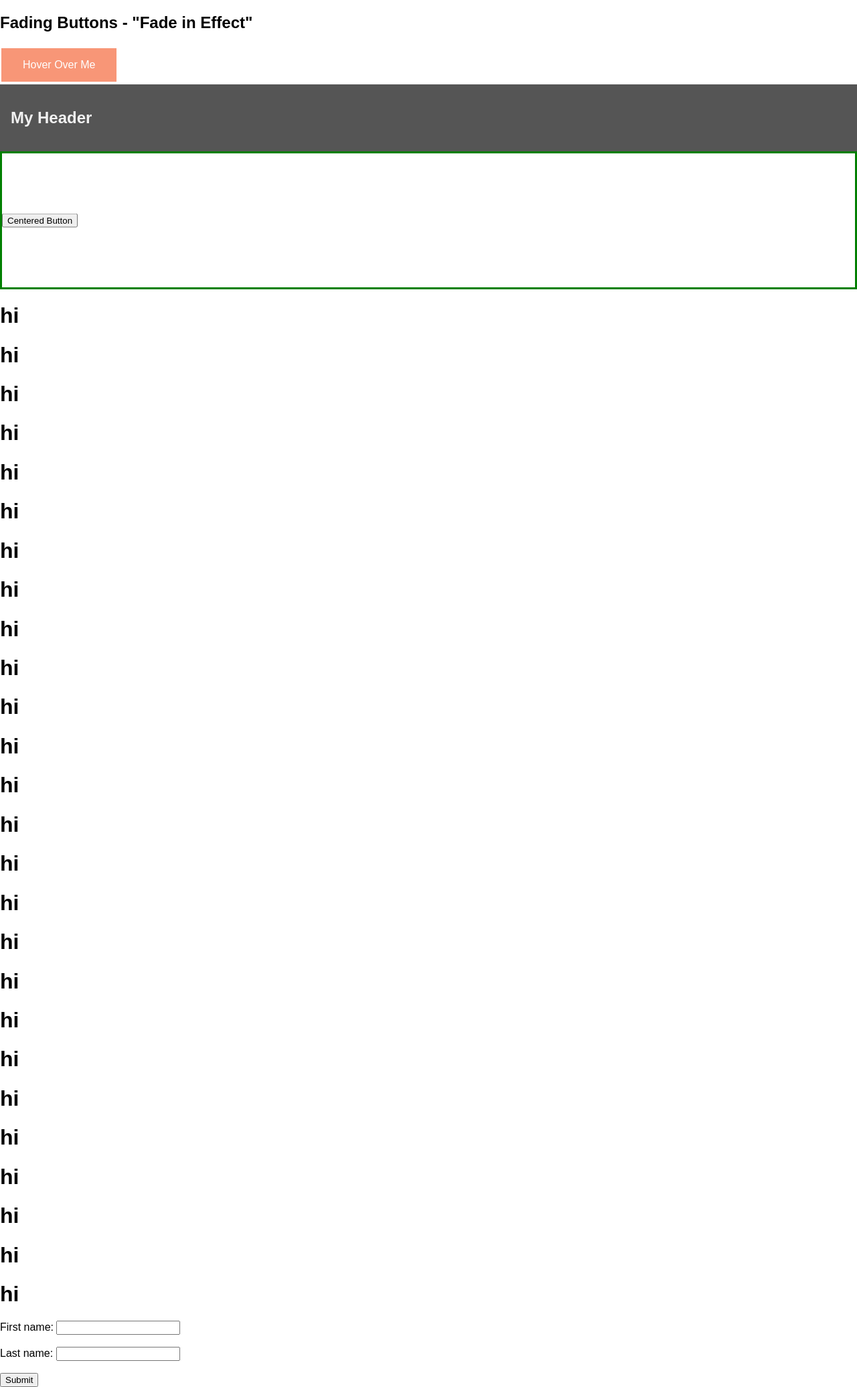
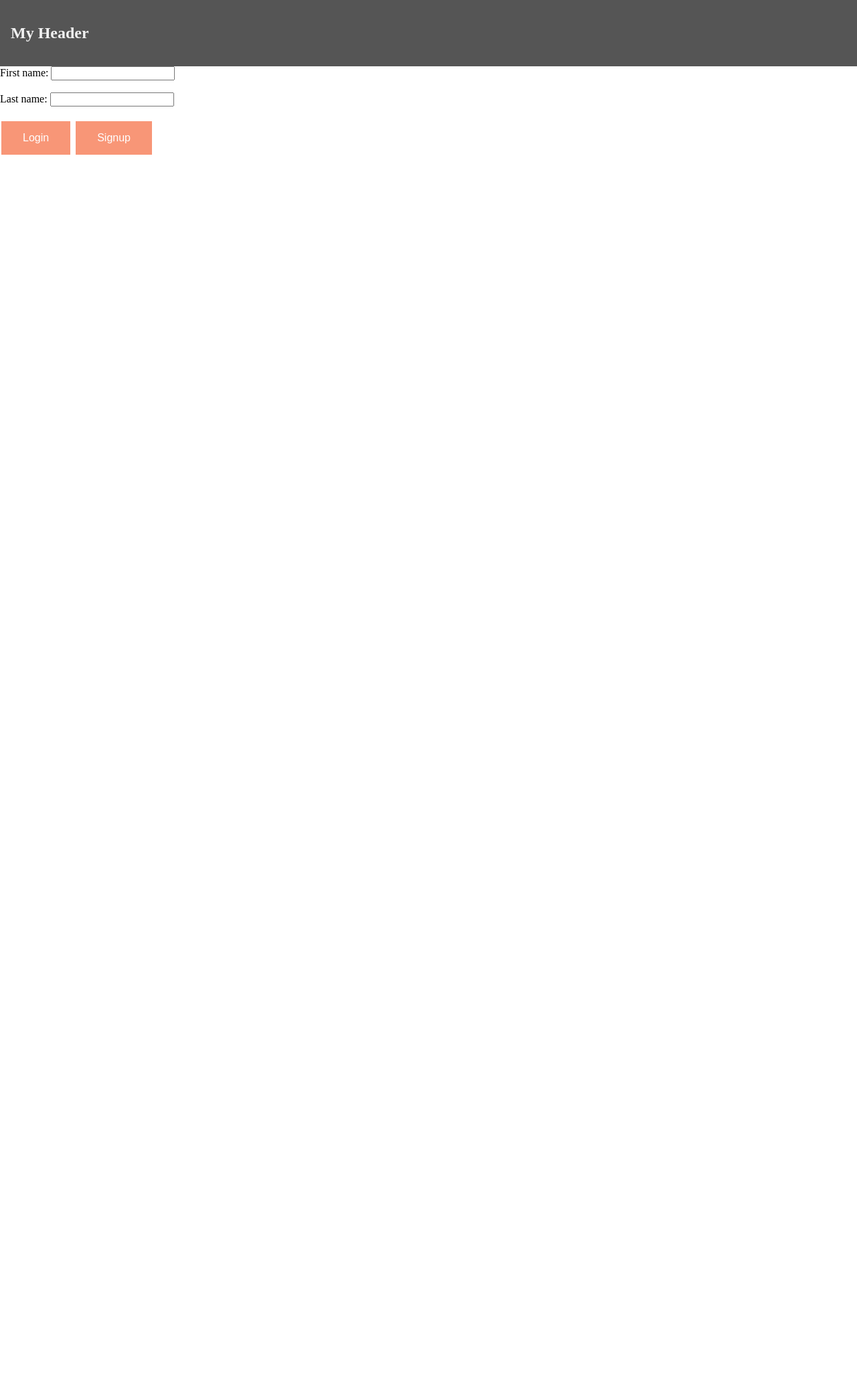
Before and after one commit to JaredTauler/TicketSystem, a Python web app: template templates/login.html in a window 1280 px wide. Shown: the whole page at 67% size. After the commit the page ends 231 px from the top, so only its background shows below. Run offline with Jinja, Linux system fonts and the light colour scheme; the template is opened without the code that fills it, so the values that code supplies are empty.

Commit message:
Add files via upload

```diff
--- a/templates/base.html
+++ b/templates/base.html
@@ -9,7 +9,6 @@
     <style>
         body {
           margin: 0;
-          font-family: Arial, Helvetica, sans-serif;
         }
         .header {
           padding: 16px ;
@@ -17,34 +16,34 @@
           color: #f1f1f1;
         }
         /* Page content */
-        .content {
-          padding: 16px;
-        }
+        /*.content {*/
+        /*  padding: 16px;*/
+        /*}*/
 
         /* The sticky class is added to the header with JS when it reaches its scroll position */
-        .sticky {
-          position: fixed;
-          top: 0;
-          width: 100%
-        }
+        /*.sticky {*/
+        /*  position: fixed;*/
+        /*  top: 0;*/
+        /*  width: 100%*/
+        /*}*/
 
         /* Add some top padding to the page content to prevent sudden quick movement (as the header gets a new position at the top of the page (position:fixed and top:0) */
         .sticky + .content {
           padding-top: 102px;
         }
-        .container {
-          height: 200px;
-          position: relative;
-          border: 3px solid green;
-        }
+        /*.container {*/
+        /*  height: 200px;*/
+        /*  position: relative;*/
+        /*  border: 3px solid green;*/
+        /*}*/
 
-        .vertical-center {
-          margin: 0;
-          position: absolute;
-          top: 50%;
-          -ms-transform: translateY(-50%);
-          transform: translateY(-50%);
-        }
+        /*.vertical-center {*/
+        /*  margin: 0;*/
+        /*  position: absolute;*/
+        /*  top: 50%;*/
+        /*  -ms-transform: translateY(-50%);*/
+        /*  transform: translateY(-50%);*/
+        /*}*/
         .btn {
           background-color: #f4511e;
           border: none;
@@ -58,13 +57,14 @@
         }
 
         .btn:hover {opacity: 1}
-
+        {% block style %}
+        {% endblock %}
 	</style>
 </head>
 
-<h2>Fading Buttons - "Fade in Effect"</h2>
+<!--<h2>Fading Buttons - "Fade in Effect"</h2>-->
 
-<button class="btn">Hover Over Me</button>
+<!--\<button class="btn">Hover Over Me</button>-->
 
 <header>
     <div class="header" id="myHeader">
@@ -72,40 +72,40 @@
     </div>
 </header>
 <body>
-    <div class="container">
-      <div class="vertical-center">
-        <button>Centered Button</button>
-      </div>
-    </div>
-    <div class="square"></div>
+<!--    <div class="container">-->
+<!--      <div class="vertical-center">-->
+<!--        <button>Centered Button</button>-->
+<!--      </div>-->
+<!--    </div>-->
+<!--    <div class="square"></div>-->
 
 <!--    test scrolling lol-->
-    <h1>hi</h1>
-    <h1>hi</h1>
-    <h1>hi</h1>
-    <h1>hi</h1>
-    <h1>hi</h1>
-    <h1>hi</h1>
-    <h1>hi</h1>
-    <h1>hi</h1>
-    <h1>hi</h1>
-    <h1>hi</h1>
-    <h1>hi</h1>
-    <h1>hi</h1>
-    <h1>hi</h1>
-    <h1>hi</h1>
-    <h1>hi</h1>
-    <h1>hi</h1>
-    <h1>hi</h1>
-    <h1>hi</h1>
-    <h1>hi</h1>
-    <h1>hi</h1>
-    <h1>hi</h1>
-    <h1>hi</h1>
-    <h1>hi</h1>
-    <h1>hi</h1>
-    <h1>hi</h1>
-    <h1>hi</h1>
+<!--    <h1>hi</h1>-->
+<!--    <h1>hi</h1>-->
+<!--    <h1>hi</h1>-->
+<!--    <h1>hi</h1>-->
+<!--    <h1>hi</h1>-->
+<!--    <h1>hi</h1>-->
+<!--    <h1>hi</h1>-->
+<!--    <h1>hi</h1>-->
+<!--    <h1>hi</h1>-->
+<!--    <h1>hi</h1>-->
+<!--    <h1>hi</h1>-->
+<!--    <h1>hi</h1>-->
+<!--    <h1>hi</h1>-->
+<!--    <h1>hi</h1>-->
+<!--    <h1>hi</h1>-->
+<!--    <h1>hi</h1>-->
+<!--    <h1>hi</h1>-->
+<!--    <h1>hi</h1>-->
+<!--    <h1>hi</h1>-->
+<!--    <h1>hi</h1>-->
+<!--    <h1>hi</h1>-->
+<!--    <h1>hi</h1>-->
+<!--    <h1>hi</h1>-->
+<!--    <h1>hi</h1>-->
+<!--    <h1>hi</h1>-->
+<!--    <h1>hi</h1>-->
 
     {% block body %}
     {% endblock %}
--- a/templates/login.html
+++ b/templates/login.html
@@ -1,10 +1,13 @@
 {% extends "base.html" %}
+{% block style %}
+    button {text-align: left;}
+{% endblock %}
 {% block body %}
-    <form action="{{ url_for("Login")}}" method="POST">
-        <label for="fname">First name:</label>
-        <input type="text" id="fname" name="fname"><br><br>
-        <label for="lname">Last name:</label>
-        <input type="text" id="lname" name="lname"><br><br>
-        <input type="submit" value="Submit">
-    </form>
+<form action="{{ url_for("Login")}}" method="POST">
+    <label for="fname">First name:</label>
+    <input type="text" id="fname" name="fname"><br><br>
+    <label for="lname">Last name:</label>
+    <input type="text" id="lname" name="lname"><br><br>
+    <button  class="btn" value="Login" name="login">Login</button>
+    <button class="btn" value="signup" name="signup">Signup</button>
 {% endblock %}
```
Also changed, not shown: templates/signup.html (added, +21 -0 lines).
